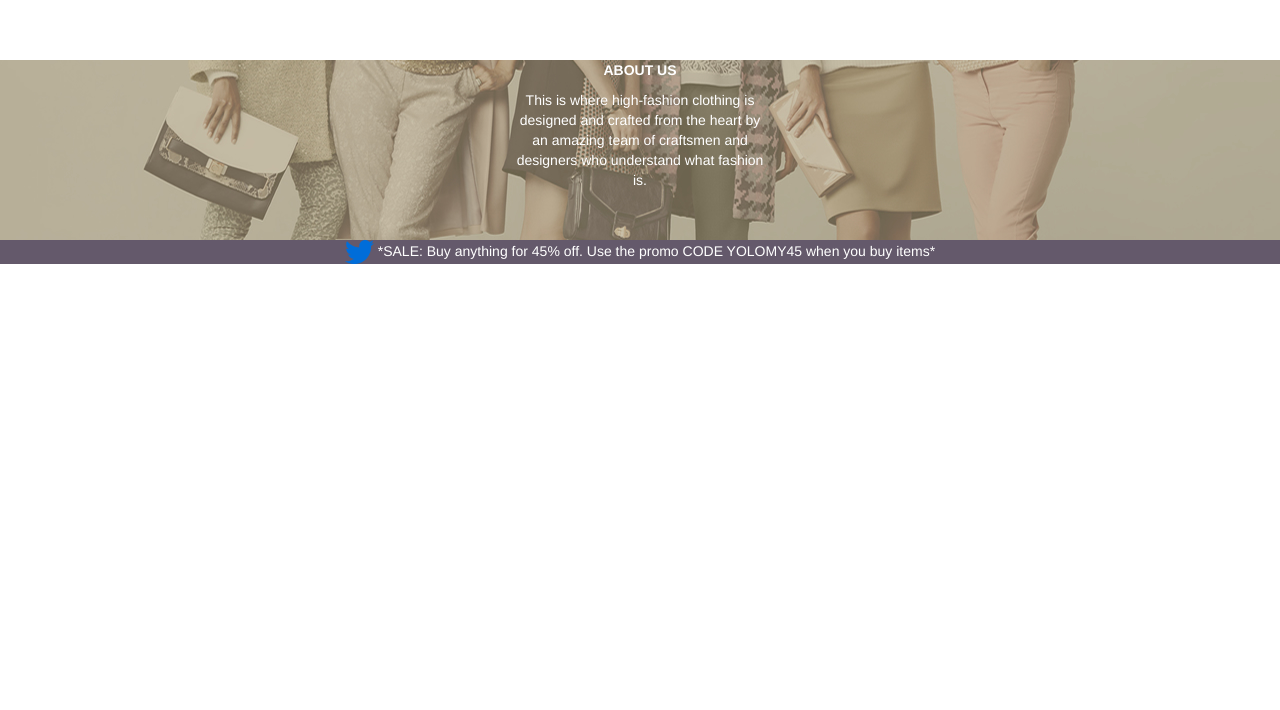
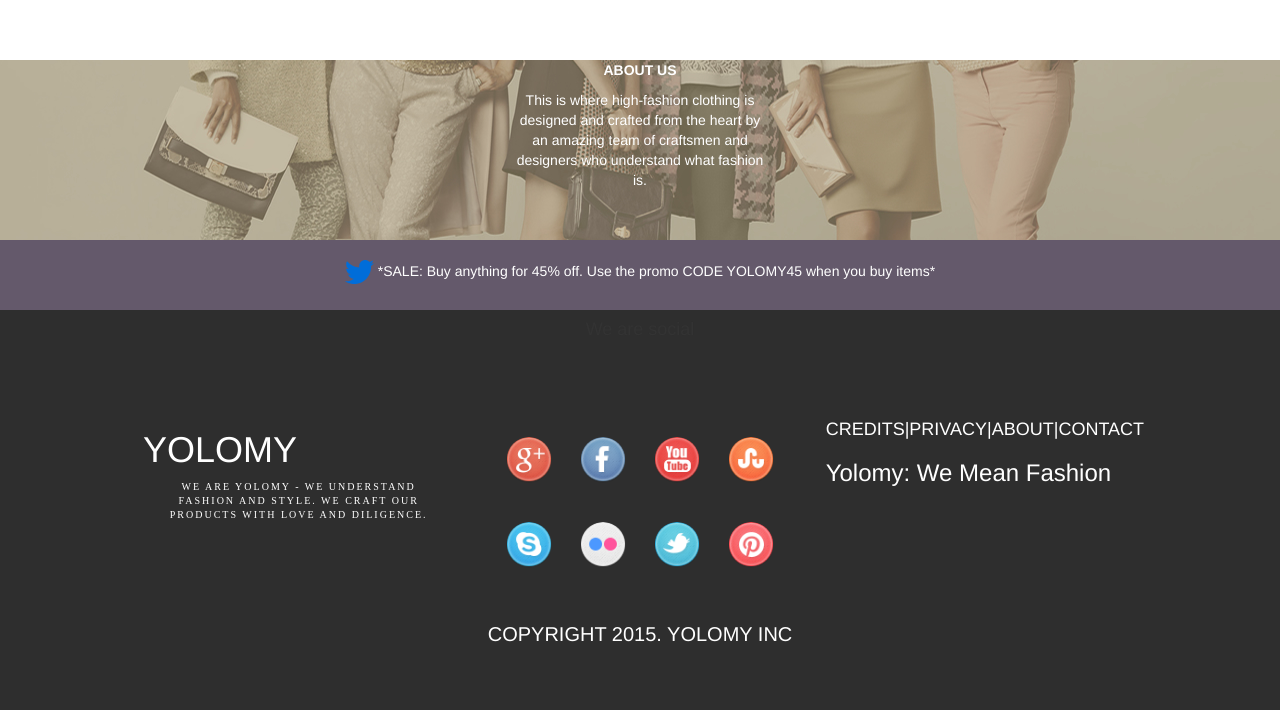
Before and after one commit to liciolentimo/moringacore, a plain HTML site: page index.html in a window 1280 px wide. Shown: the part 2145-2855 px from the top of the page. Before the commit the page ends 2419 px from the top, so only its background shows below. Drawn offline with nearby package versions, Linux system fonts and the light colour scheme.

Commit message:
Added footer content

```diff
--- a/css/main.css
+++ b/css/main.css
@@ -100,4 +100,64 @@
                         }
                         #sale {
                         background-color: #64596b;
+                        height: 70px;
                         }
+                        #tweet {
+                            padding-top: 20px;
+                        }
+                        #footer{
+                            height: 450px;
+                            width: 100%;
+                            padding-top: 50px;
+                            background-color: #000;
+                            padding-left: 10%;
+                            padding-right: 10%;
+                          }
+                          #footertop{
+                            height: 100px;
+                            text-align: center;
+                            background-color: #2E2E2E;
+                            padding-left: 10%;
+                            padding-right: 10%;
+                          }
+                          #footermid{
+                            height: 200px;
+                            padding-bottom: 15px;
+                            background-color: #2E2E2E;
+                            padding-left: 10%;
+                            padding-right: 10%;
+                          }
+                          #footermid p{
+                            color: #FFF;
+                            font-size: 10px;
+                            letter-spacing: 2px;
+                            text-shadow: 5px;
+                            font-family: Walkway_Bold;
+                          }
+                          #footermidtop h1 {
+                            color: #FFF;
+                          }
+                          #footermid2{
+                            text-align: center;
+                            padding-top: 15px;
+                          }
+                          #footermid2 img{
+                            border-radius: 50%;
+                            padding: 2px;
+                            margin: 10px;
+                          }
+                          #footer_middle_bottom h4  {
+                            color: #FFF;
+                          }
+                          #footer_bottom{
+                            height: 100px;
+                            background-color: #2E2E2E;
+                            padding-left: 10%;
+                            padding-top: 3%;
+                            padding-right: 10%;
+                          }
+                          #footer_bottom p {
+                            color: #FFF;
+                            font-size: 20px;
+
+                          }
--- a/index.html
+++ b/index.html
@@ -81,13 +81,43 @@
     </div>
 
     <div id="sale">
-            <p><img src="assets/social_icons/twitter_bird.png">
+            <p id="tweet"><img src="assets/social_icons/twitter_bird.png">
             *SALE: Buy anything for 45% off. Use the promo CODE YOLOMY45 when you buy items*</p>
     </div>
 
-
-
-
+    <div class="col-sm-12" id="footertop" >
+            <h4>We are social</h4>
+          </div>
+          <div class="col-sm-12" id="footermid">
+            <div class="col-sm-4" id="footermidtop" >
+              <h1>YOLOMY</h1>
+              <P>WE ARE YOLOMY - WE UNDERSTAND<br>FASHION AND STYLE. WE CRAFT OUR<br>
+              PRODUCTS WITH LOVE AND DILIGENCE. </p>
+            </div>
+            <div class="col-sm-4" id="footermid2" >
+              <div class="column">
+                <div class="row">
+                  <img src="assets/social_icons/g_plus.png" style="width:50px; height:50px;" alt="">
+                  <img src="assets/social_icons/facebook.png" style="width:50px; height:50px;" alt="">
+                  <img src="assets/social_icons/you_tube.png" style="width:50px; height:50px;" alt="">
+                  <img src="assets/social_icons/stumble_upon.png" style="width:50px; height:50px;" alt="">
+                </div>
+                <div class="row" style="margin-top:15px;">
+                  <img src="assets/social_icons/skype.png" style="width:50px; height:50px;" alt="">
+                  <img src="assets/social_icons/flickr.png" style="width:50px; height:50px;" alt="">
+                  <img src="assets/social_icons/twitter.png" style="width:50px; height:50px;" alt="">
+                  <img src="assets/social_icons/pinterest.png" style="width:50px; height:50px;" alt="">
+                </div>
+              </div>
+            </div>
+            <div class="col-sm-4" id="footer_middle_bottom" >
+              <h4> CREDITS|PRIVACY|ABOUT|CONTACT </h4>
+              <h3 style="color:#FFF;" >  Yolomy: We Mean Fashion </h3>
+            </div>
+          </div>
+          <div class="col-sm-12" style="text-align:center; padding-top:10px;" id="footer_bottom" >
+            <p> COPYRIGHT 2015. YOLOMY INC </p>
+          </div>
 
     <script src="https://ajax.googleapis.com/ajax/libs/jquery/3.3.1/jquery.min.js"></script>
     <script src="js/main.js"></script>
```
